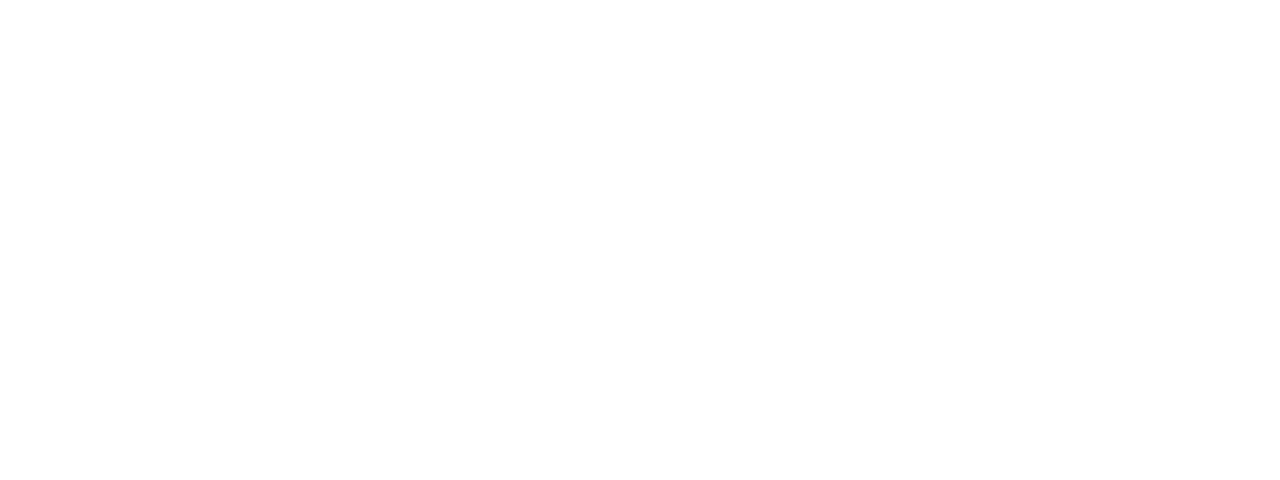
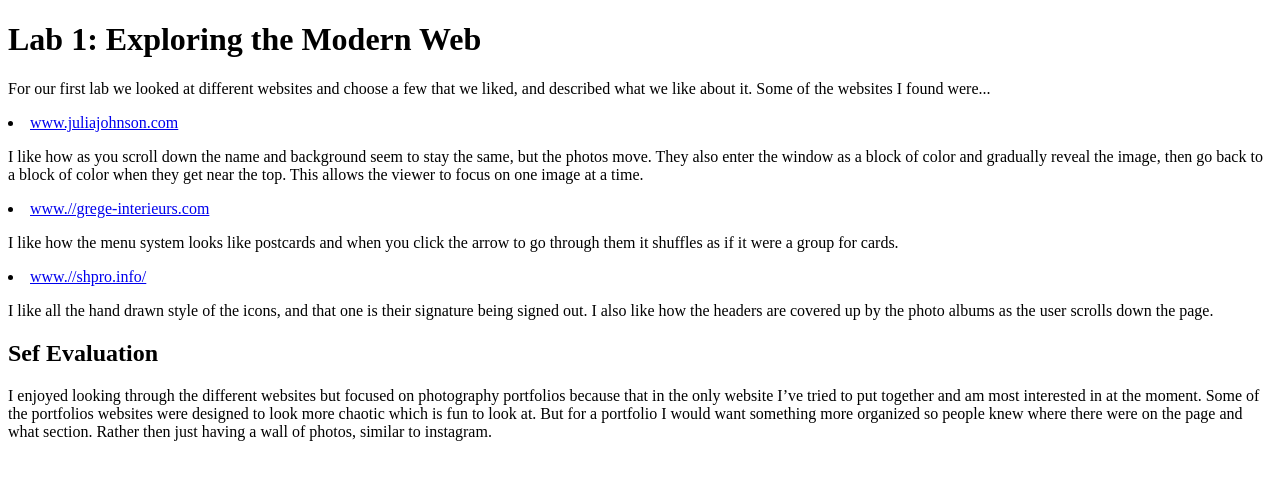
Before and after one commit to cvesey/cst251, a plain HTML site: page lab1/index.html in a window 1280 px wide. Drawn offline with Linux system fonts and the light colour scheme.

Commit message:
Substance Added to Earlier Labs
I added descriptions for Labs 1-3, and made sure everything was working.

```diff
--- a/lab1/index.html
+++ b/lab1/index.html
@@ -1,11 +1,34 @@
 <!DOCTYPE html>
 <html>
 <head>
-	<title>Lab X - Subject/Topic</title>
+	<title>Lab 1 - Subject/Topic</title>
 	<link rel="stylesheet" type="text/css" href="../css/site.css">
 	<link rel="stylesheet" type="text/css" href="css/lab.css">
 </head>
 <body>
+	<h1>Lab 1: Exploring the Modern Web</h1>
+	<p> For our first lab we looked at different websites and choose a few that we
+		liked, and described what we like about it. Some of the websites I found were...</p>
+	<li><a href="https://www.juliajohnson.com" target="_new"> www.juliajohnson.com</a></li>
+	<p>I like how as you scroll down the name and background seem to stay the same, but the photos move.
+		They also enter the window as a block of color and gradually reveal the image,
+		 then go back to a block of color when they get near the top.
+		This allows the viewer to focus on one image at a time.</p>
+	<li><a href="https://grege-interieurs.com" target="_new"> www.//grege-interieurs.com</a></li>
+	<p>I like how the menu system looks like postcards and when you click the
+		arrow to go through them it shuffles as if it were a group for cards.</p>
+	<li><a href="https://shpro.info/" target="_new"> www.//shpro.info/</a></li>
+	<p>I like all the hand drawn style of the icons, and that one is their
+		signature being signed out. I also like how the headers are covered up by
+		the photo albums as the user scrolls down the page.</p>
 
+		<h2>Sef Evaluation</h2>
+		<p>I enjoyed looking through the different websites but focused on
+			photography portfolios because that in the only website I’ve tried to put
+			together and am most interested in at the moment. Some of the portfolios
+			websites were designed to look more chaotic which is fun to look at.
+			But for a portfolio I would want something more organized so people knew
+			where there were on the page and what section. Rather then just having a
+			wall of photos, similar to instagram.</p>
 </body>
 </html>
```
Also changed, not shown: lab2/index.html (+5 -0 lines), lab4/index.html (+10 -1 lines).
